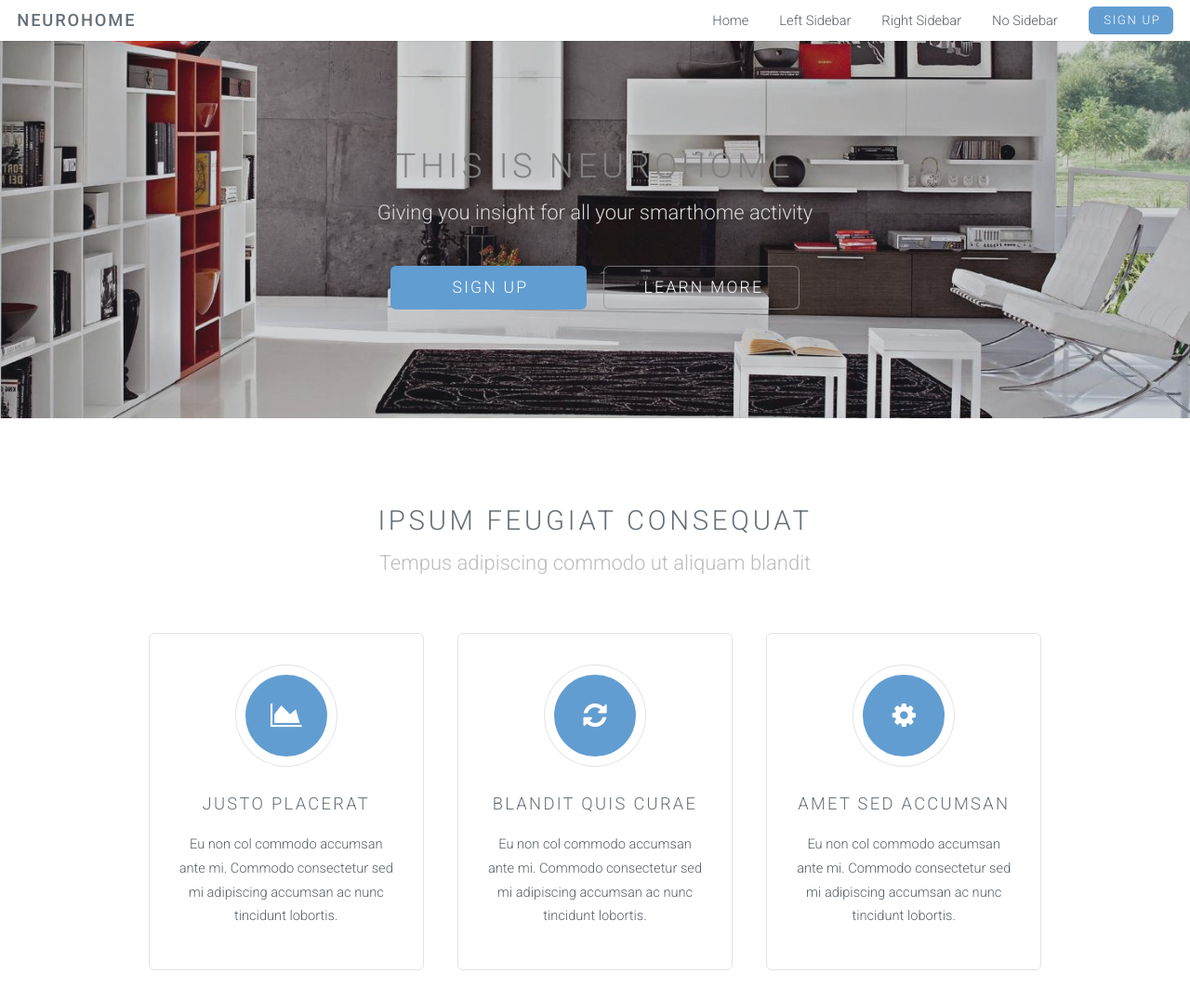
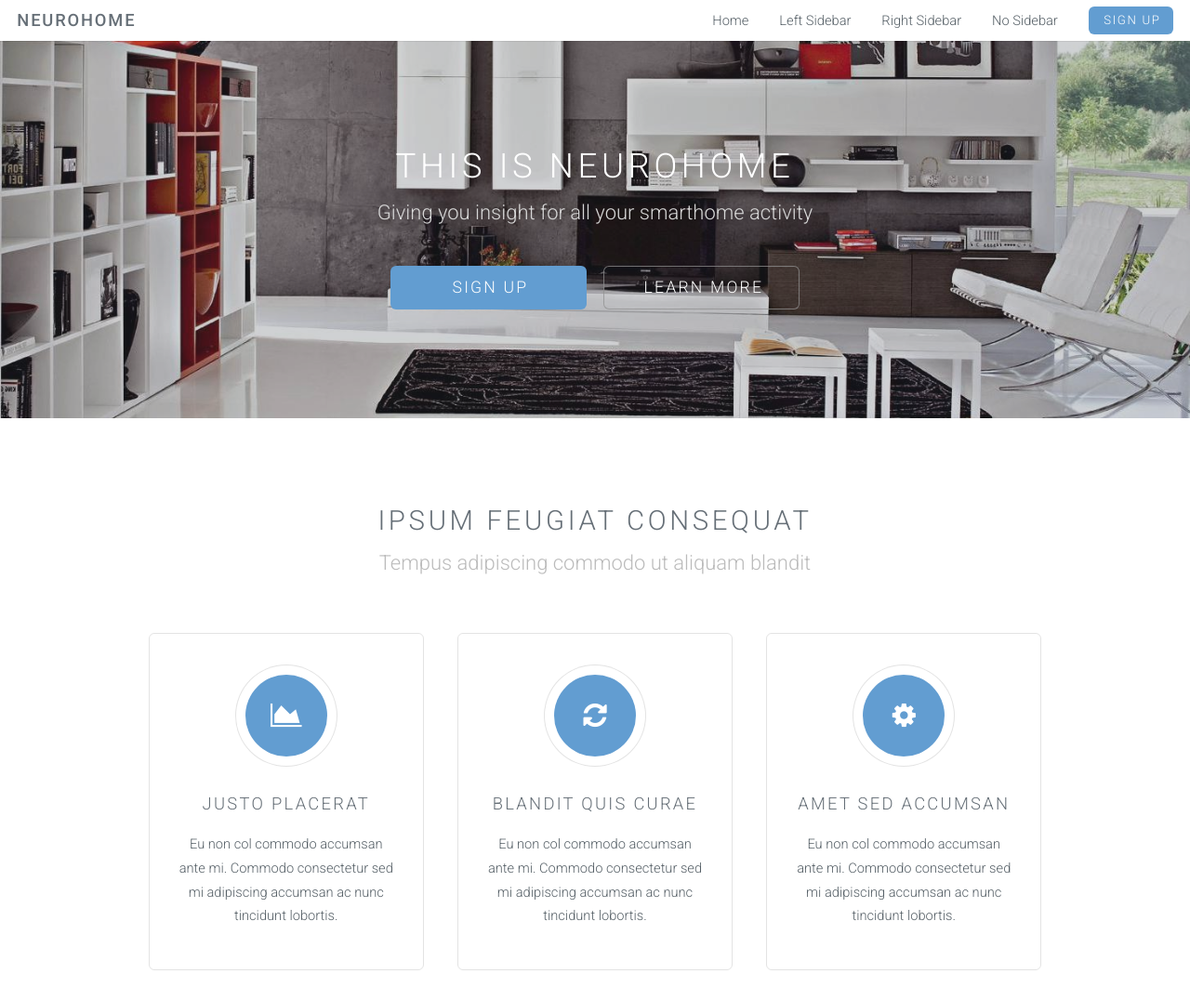
Before and after one commit to Logicium/Logicium.github.io, a plain HTML site: page Neurohome/index.html in a window 1280 px wide. Shown: the top 1076 px of the page at 93% size. Drawn offline with Linux system fonts and the light colour scheme.

Commit message:
Neurohome color

```diff
--- a/Neurohome/index.html
+++ b/Neurohome/index.html
@@ -39,7 +39,7 @@
 		<!-- Banner -->
 			<section id="banner">
 				<div class="inner">
-					<h2 style="color: gray;">This is Neurohome</h2>
+					<h2>This is Neurohome</h2>
 					<p>Giving you insight for all your smarthome activity</a></p>
 					<ul class="actions">
 						<li><a href="#content" class="button big special">Sign Up</a></li>
```
